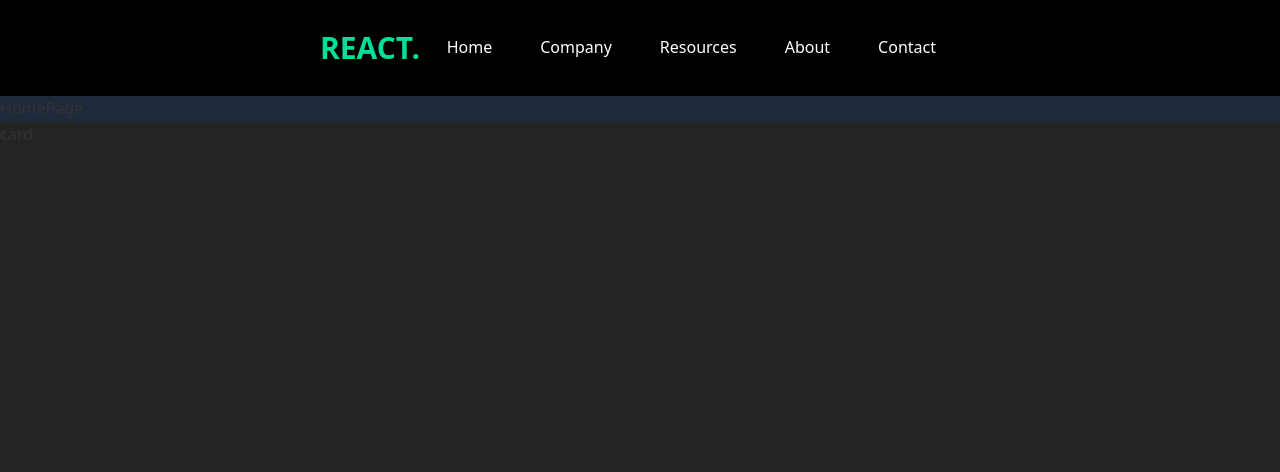
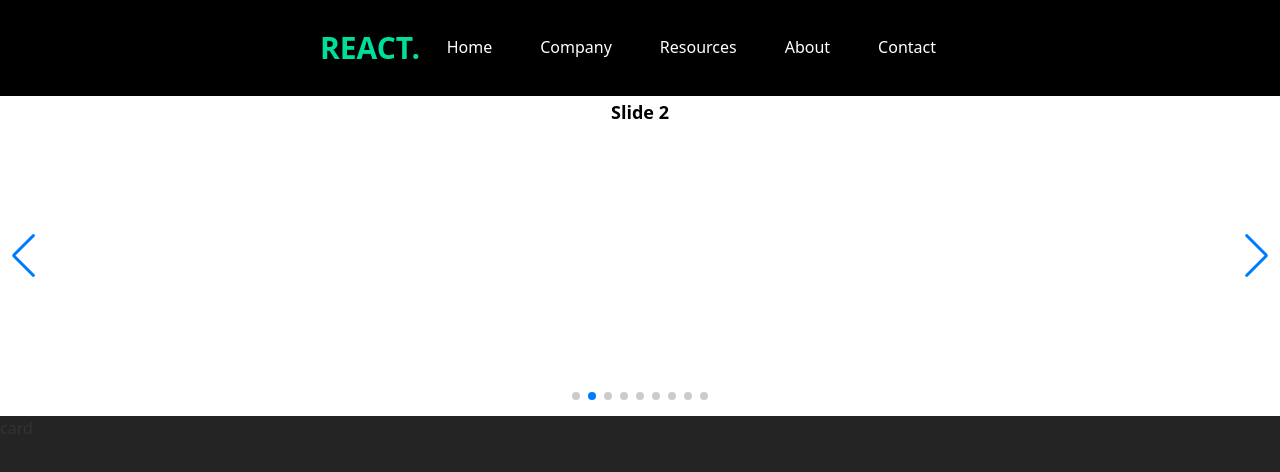
Before and after one commit to Kevin-Itam/Games-Articles, a React (Vite) app in the folder HubArticles/: page / in a window 1280 px wide. Shown: the top 472 px of the page. Built offline with nearby package versions, Linux system fonts and the light colour scheme.

Commit message:
30/11/2024

```diff
--- a/HubArticles/package.json
+++ b/HubArticles/package.json
@@ -13,7 +13,8 @@
     "react": "^18.3.1",
     "react-dom": "^18.3.1",
     "react-icons": "^5.3.0",
-    "react-router-dom": "^7.0.1"
+    "react-router-dom": "^7.0.1",
+    "swiper": "^11.1.15"
   },
   "devDependencies": {
     "@eslint/js": "^9.13.0",
--- a/HubArticles/src/components/HeaderPage.jsx
+++ b/HubArticles/src/components/HeaderPage.jsx
@@ -1,9 +1,47 @@
-import React from 'react'
+import { Swiper, SwiperSlide } from 'swiper/react';
+import { Autoplay, Pagination, Navigation, EffectFade,} from 'swiper/modules';
+
+
+// Import Swiper styles
+import 'swiper/css';
+import 'swiper/css/effect-fade';
+import 'swiper/css/pagination';
+import 'swiper/css/navigation';
+
+import '/src/index.css';
 
 const HeaderPage = () => {
   return (
-    <div>
-      <div className="w-full bg-slate-800">HomePage</div>
+    <div className='w-full  bg-slate-800'>
+      <div className='h-80'>
+        <Swiper
+          spaceBetween={30}
+          effect={'fade'}
+          centeredSlides={true}
+          autoplay={{
+            delay: 2500,
+            disableOnInteraction: false,
+          }}
+          pagination={{
+            clickable: true,
+          }}
+          navigation={true}
+          modules={[Autoplay, Pagination, Navigation, EffectFade]}
+          className="mySwiper"
+        >
+          <SwiperSlide className="flex items-center justify-center text-black text-2xl font-bold">Slide 1</SwiperSlide>
+          <SwiperSlide className="flex items-center justify-center text-black text-2xl font-bold">Slide 2</SwiperSlide>
+          <SwiperSlide className="flex items-center justify-center text-black text-2xl font-bold">Slide 3</SwiperSlide>
+          <SwiperSlide className="flex items-center justify-center text-black text-2xl font-bold">Slide 4</SwiperSlide>
+          <SwiperSlide className="flex items-center justify-center text-black text-2xl font-bold">Slide 5</SwiperSlide>
+          <SwiperSlide className="flex items-center justify-center text-black text-2xl font-bold">Slide 6</SwiperSlide>
+          <SwiperSlide className="flex items-center justify-center text-black text-2xl font-bold">Slide 7</SwiperSlide>
+          <SwiperSlide className="flex items-center justify-center text-black text-2xl font-bold">Slide 8</SwiperSlide>
+          <SwiperSlide className="flex items-center justify-center text-black text-2xl font-bold">Slide 9</SwiperSlide>
+        </Swiper>
+
+      </div>
+
     </div>
   )
 }
--- a/HubArticles/src/index.css
+++ b/HubArticles/src/index.css
@@ -17,3 +17,26 @@ body {
   -moz-osx-font-smoothing: grayscale; /* Suaviza fontes no Firefox */
   overflow-x: hidden; /* Impede o scroll horizontal indesejado */
 }
+
+.swiper {
+  width: 100%;
+  height: 100%;
+}
+
+.swiper-slide {
+  text-align: center;
+  font-size: 18px;
+  background: #fff;
+
+  /* Center slide text vertically */
+  display: flex;
+  justify-content: center;
+  align-items: center;
+}
+
+.swiper-slide img {
+  display: block;
+  width: 100%;
+  height: 100%;
+  object-fit: cover;
+}
```
Also changed, not shown: 1 other file (tests, documents, lock files or other folders).
